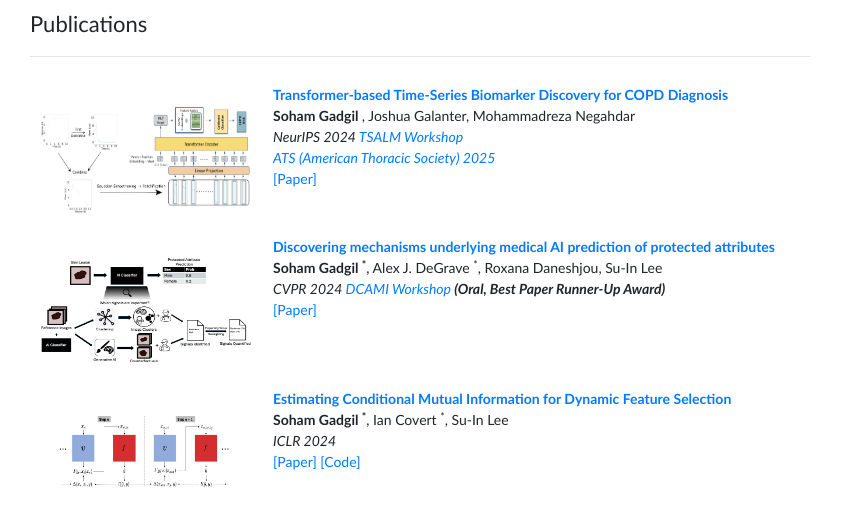
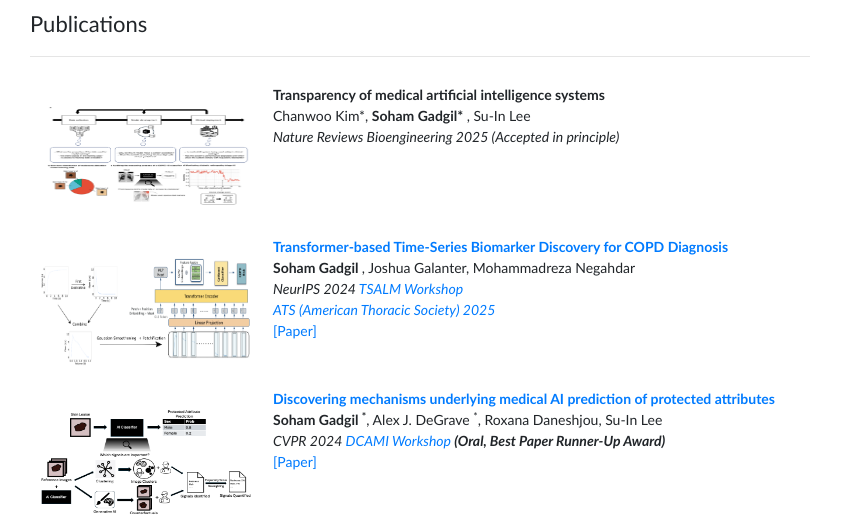
Before and after one commit to sgadgil6/sgadgil6.github.io, a plain HTML site: page index.html in a window 1280 px wide. Shown: the part 1244-1762 px from the top of the page, without its empty margins (220-1068 px from the left). Drawn offline with nearby package versions, Linux system fonts and the light colour scheme; some icons are missing.

Commit message:
addingn new preprint

```diff
--- a/index.html
+++ b/index.html
@@ -69,7 +69,7 @@
               <p class="content">I am also a part-time instructor at <a href="https://persolv.ai/" target="_blank">Persolv</a>, teaching AI fundamentals to high school students. In my spare time, I like playing tennis, hiking, exploring different cuisines, and watching movies (especially legal thrillers).
               <p style="text-align:center">
                 <a href="mailto:sgadgil@uw.edu"><span class="bi bi-envelope-at" data-toggle="tooltip" data-original-title="Email" style="font-size: 2rem;"></span></a> &nbsp&nbsp
-                <a href="data/Resume_Soham_Gadgil_PhD_Short.pdf" target="_blank"><span class="bi bi-file-pdf" data-toggle="tooltip" data-original-title="CV" style="font-size: 2rem;"></span></a></a> &nbsp&nbsp
+                <a href="data/Resume_Soham_Gadgil_PhD_2025.pdf" target="_blank"><span class="bi bi-file-pdf" data-toggle="tooltip" data-original-title="CV" style="font-size: 2rem;"></span></a></a> &nbsp&nbsp
                 <a href="https://scholar.google.com/citations?user=Tg2VT2UAAAAJ&hl=en&oi=ao" target="_blank"><i class="ai ai-google-scholar ai-2x" data-toggle="tooltip" data-original-title="Google Scholar" style="font-size: 2rem;"></i></a> &nbsp&nbsp
                 <a href="https://github.com/sgadgil6" target="_blank"><span class="bi bi-github" data-toggle="tooltip" data-original-title="GitHub" style="font-size: 2rem;"></span></a> &nbsp&nbsp
                 <a href="https://twitter.com/soham_gadgil" target="_blank"><span class="bi bi-twitter-x" data-toggle="tooltip" data-original-title="Twitter" style="font-size: 2rem;"></span></a> &nbsp&nbsp
@@ -152,6 +152,18 @@
 
         <table style="width:100%;border:0px;border-spacing:0px;border-collapse:separate;margin-right:auto;margin-left:auto;"><tbody>
           <!-- <heading>Publications</heading> -->
+           <tr>
+            <td width="30%"><img src="images/transparent_ai_review.png" alt="3DSP" width="250" height="150" style="border-style: none">
+            <td valign="top" width="70%">
+              <papertitle>Transparency of medical artificial intelligence systems</papertitle>
+            <br>
+            Chanwoo Kim*,
+            <strong>Soham Gadgil* </strong>,
+            Su-In Lee
+            <br>
+              <em>Nature Reviews Bioengineering 2025 (Accepted in principle)</em><br />
+            </td>
+          </tr>
           <tr>
             <td width="30%"><img src="images/tsalm_fig.png" alt="3DSP" width="250" height="150" style="border-style: none">
             <td valign="top" width="70%">
```
Also changed, not shown: images/transparent_ai_review.png (added), 1 other file.
